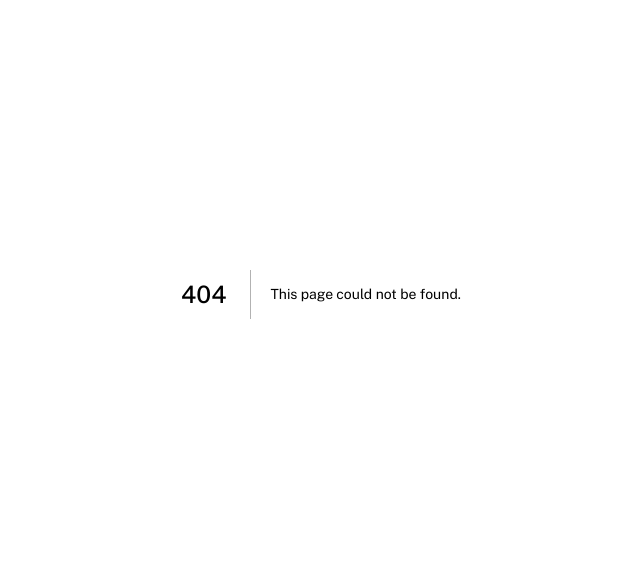
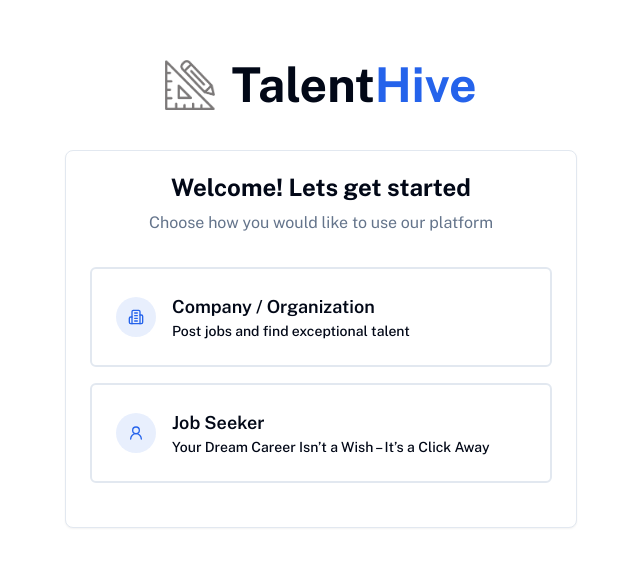
Before and after one commit to ataurovishek/talent-hive, a Next.js app: page /onboarding in a window 1280 px wide. Before the commit this address had no page. Shown: the part 106-672 px from the top of the page, without its empty margins (319-959 px from the left). Built offline with nearby package versions, Linux system fonts and the light colour scheme.

Commit message:
first commit

```diff
--- /dev/null
+++ b/app/onboarding/page.jsx
@@ -0,0 +1,10 @@
+import { OnboardingForm } from "@/components/forms/onboarding/OnboardingForm";
+
+export default function onboardingPage() {
+    return (
+
+        <div className="min-h-screen w-screen flex flex-col items-center justify-center py-10">
+            <OnboardingForm/>
+        </div>
+    )
+}
--- /dev/null
+++ b/components/forms/onboarding/OnboardingForm.jsx
@@ -0,0 +1,49 @@
+"use client";
+
+import Image from "next/image";
+import Logo from "@/public/logo.png";
+import { Card, CardContent } from "@/components/ui/card";
+import { useState } from "react";
+import { UserTypeForm } from "./UserTypeForm";
+
+export function OnboardingForm() {
+  const [step, setStep] = useState(1);
+  const [userType, setUserType] = useState(null);
+
+  function handleUserTypeSelection(type) {
+    setUserType(type);
+    setStep(2);
+  }
+
+  function renderStep() {
+    switch (step) {
+      case 1:
+        return <UserTypeForm />;
+
+      case 2:
+        return userType === "company" ? (
+          <p>User is an company</p>
+        ) : (
+          <p>User is a job seeker</p>
+        );
+
+      default:
+        return null;
+    }
+  }
+
+  return (
+    <>
+      <div className="flex items-center gap-4 mb-10">
+        <Image src={Logo} alt="talent-hive logo" width={50} height={50} />
+        <h1 className="text-5xl font-bold">
+          Talent<span className="text-primary">Hive</span>
+        </h1>
+      </div>
+
+      <Card className="max-w-lg w-full py-5">
+        <CardContent>{renderStep()}</CardContent>
+      </Card>
+    </>
+  );
+}
--- /dev/null
+++ b/components/forms/onboarding/UserTypeForm.jsx
@@ -0,0 +1,45 @@
+import { Button } from "@/components/ui/button";
+import { Building2, UserRound } from "lucide-react";
+
+export function UserTypeForm({onSelect}) {
+  return (
+    <div className="space-y-8">
+      <div className="text-center space-y-2">
+        <h2 className="text-2xl font-bold">Welcome! Lets get started</h2>
+        <p className="text-muted-foreground">
+          Choose how you would like to use our platform
+        </p>
+      </div>
+
+      <div className="grid gap-4">
+        <Button
+          variant="outline"
+          className="w-full h-auto p-6 items-center justify-start gap-4 border-2 transition-all duration-200 hover:border-primary hover:bg-primary/5"
+        >
+          <div className="size-10 rounded-full bg-primary/10 flex items-center justify-center">
+            <Building2 className="size-6 text-primary" />
+          </div>
+
+          <div className="text-left">
+            <h3 className="font-semibold text-lg"> Company / Organization</h3>
+            <p>Post jobs and find exceptional talent</p>
+          </div>
+        </Button>
+
+        <Button
+          variant="outline"
+          className="w-full h-auto p-6 items-center justify-start gap-4 border-2 transition-all duration-200 hover:border-primary hover:bg-primary/5"
+        >
+          <div className="size-10 rounded-full bg-primary/10 flex items-center justify-center">
+            <UserRound className="size-6 text-primary" />
+          </div>
+
+          <div className="text-left">
+            <h3 className="font-semibold text-lg"> Job Seeker</h3>
+            <p>Your Dream Career Isn’t a Wish – It’s a Click Away</p>
+          </div>
+        </Button>
+      </div>
+    </div>
+  );
+}
```
Also changed, not shown: public/wordmark-logo.png (added).
